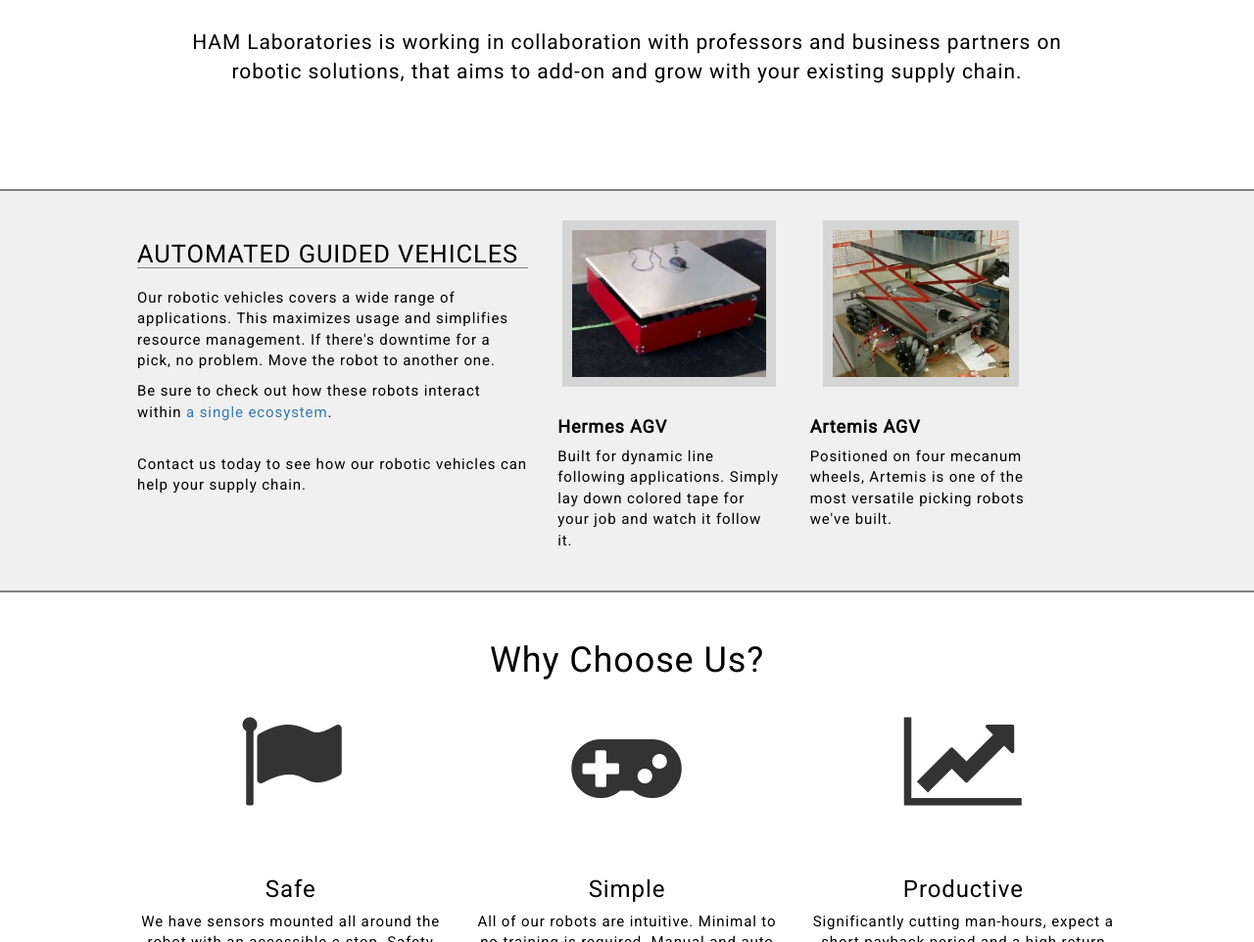
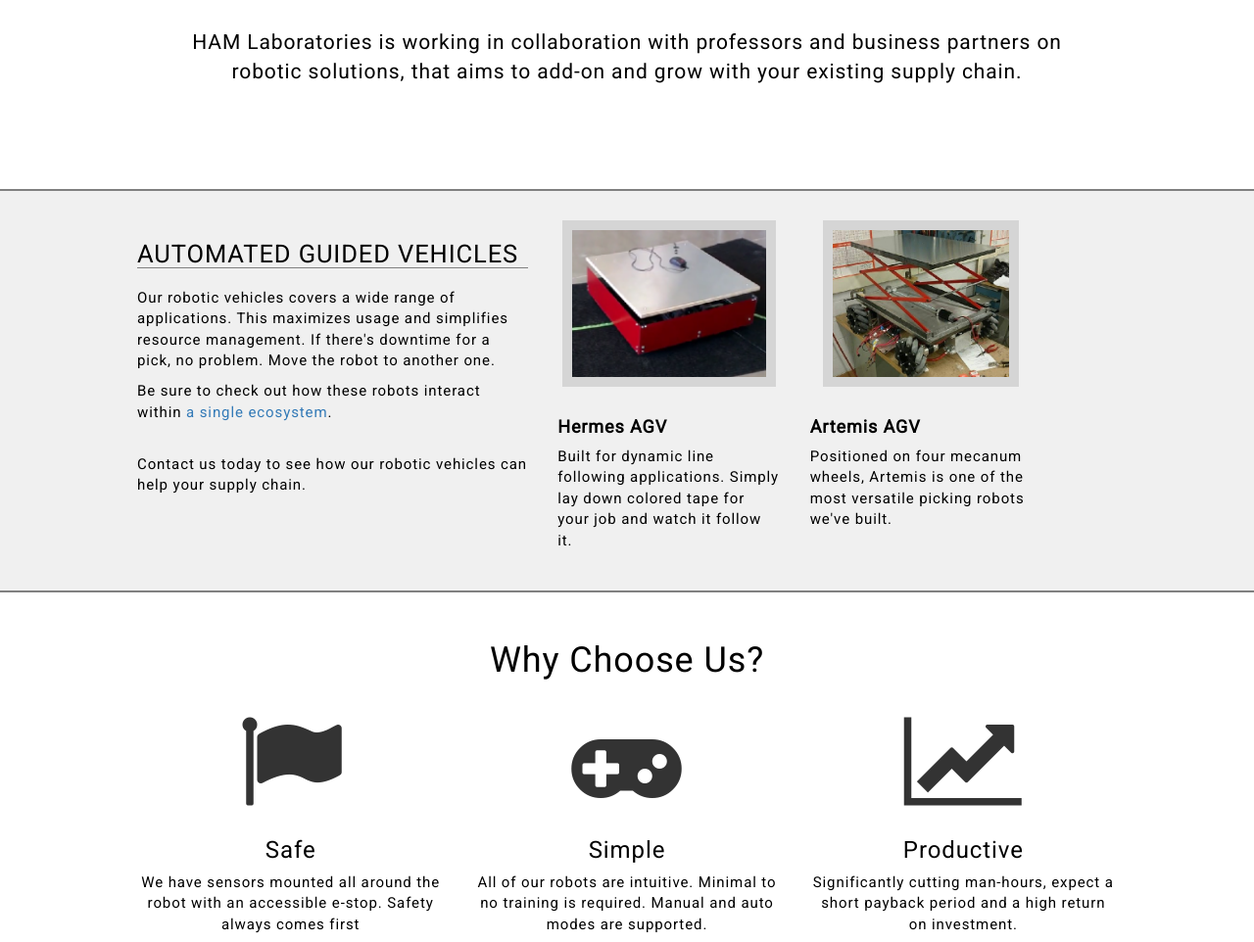
Before and after one commit to HAMLaboratory/HAMLaboratory.github.io, a plain HTML site: page index.html in a window 1280 px wide. Shown: the part 313-1275 px from the top of the page at 98% size. Drawn offline with Linux system fonts and the light colour scheme.

Commit message:
Changed fa-tech height 170 -> 130

```diff
--- a/css/ham.css
+++ b/css/ham.css
@@ -58,7 +58,7 @@ img.medium {
 }
 
 .fa-tech {
-   height:170px;
+   height:130px;
    vertical-align:middle;
    font-size:7em;
    color:rgb(51,51,51);
```
